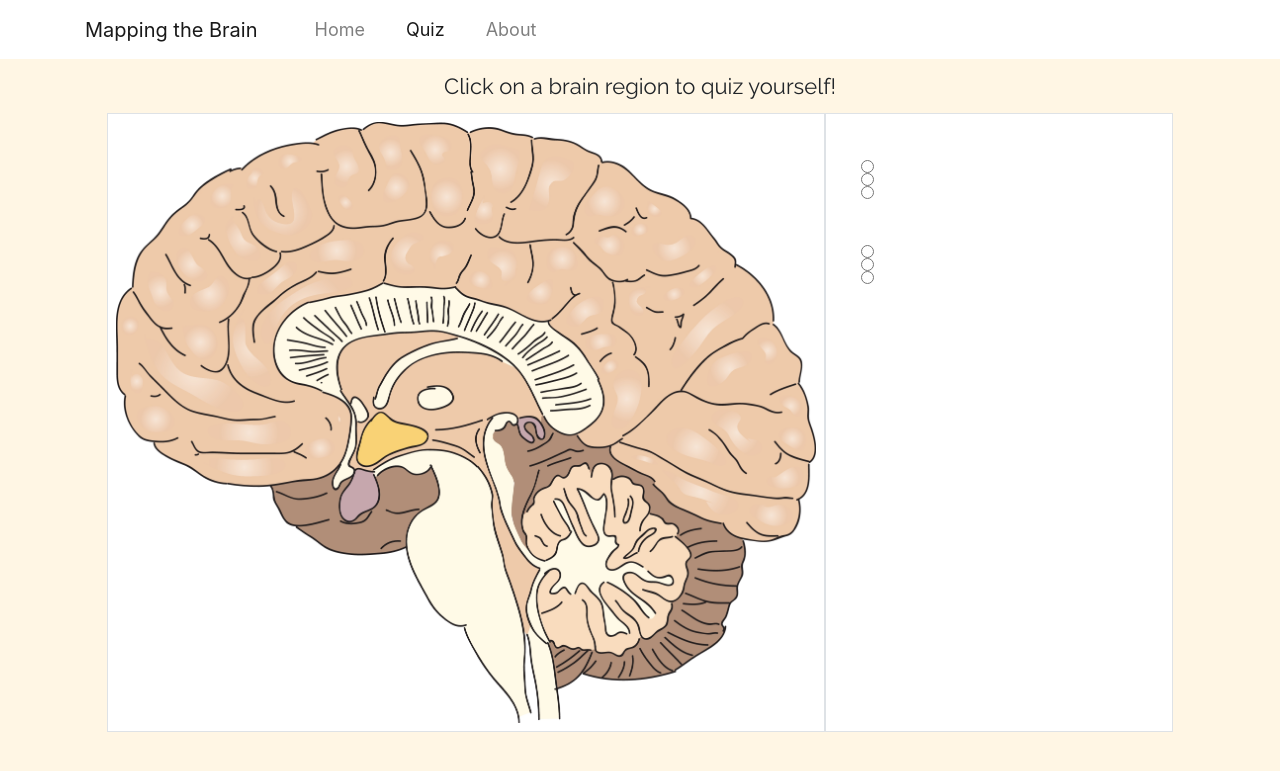
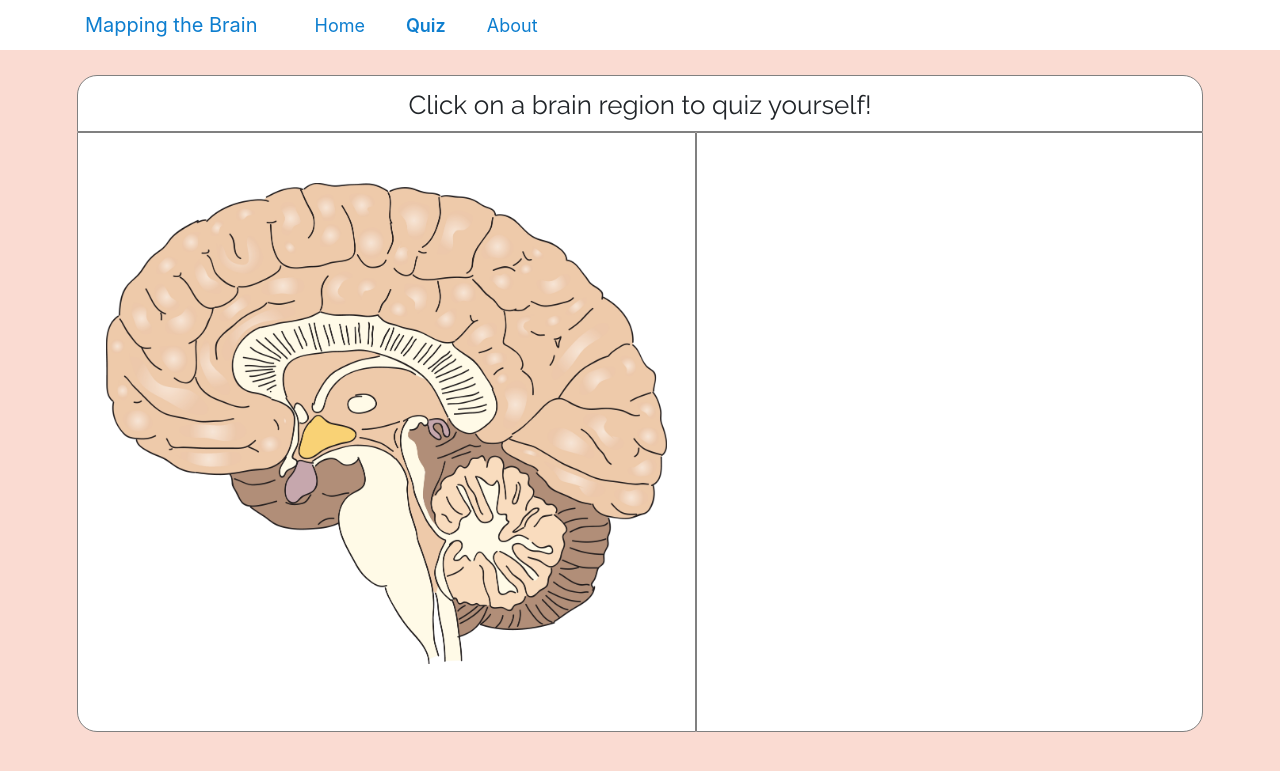
Before and after one commit to Mikaela-Marinis/Brain-Mapping-Website, a Flask app: page /quiz in a window 1280 px wide. Shown: the top 771 px of the page. Run offline with Flask 2, Linux system fonts and the light colour scheme; some libraries are stand-ins or nearby versions.

Commit message:
resposive design additions

```diff
--- a/static/main.css
+++ b/static/main.css
@@ -2,20 +2,30 @@
 
 
 main, body, html{
-	background-color: #fff6e4;
+	background-color: #FADBD2;
 }
+
+#home-content, #quiz-content{
+	padding-top: 25px;
+	padding-bottom: 20px;
+
+}
+
 
 #navbar{
 	background-color:  white;
+	height: 50px;
 }
 
-.navbar-brand{
+.nav-item, .navbar-brand{
 	color: #0D7ECF
 }
+
+
+
 .nav-item{
 	font-size: 18px;
 	margin-left: 25px;
-	color: #0D7ECF
 
 }
 
@@ -25,12 +35,56 @@ main, body, html{
 	border-radius: 42%;
 }
 
+.active{
+	font-weight: 600;
+}
+
+
 #home-title, #quiz-title{
 	text-align: center;
-	margin-top: 70px;
-	margin-bottom: 10px;
-	font-size: 22px;
+	position: relative;
+	top: 10px;
+	font-size: 26px;
+	font-weight: 500;
 	font-family: 'Raleway', sans-serif;
+
+}
+
+#title-div{
+	border-top-right-radius: 20px;
+	border-top-left-radius: 20px;
+	width: 100%;
+	margin: 0 auto;
+	border: 1px solid gray;
+}
+
+#brain-div-container{
+	width: 88%;
+	margin: 0 auto;
+}
+
+#brain-div{
+	float: left;
+	width: 55%;
+	overflow: hidden;
+
+}
+
+
+#brain-div, #brain-info-div{
+	padding: 20px;
+	border: 1px solid gray;
+	height: 600px;
+}
+
+#brain-info-div{
+	float: right;
+	width: 45%;
+	overflow: hidden;
+	position: relative;
+	padding: 0;
+	margin: 0;
+
 }
 
 
@@ -39,32 +93,37 @@ main, body, html{
 }
 
 #brain{
-	width: 700px;
+	width: 97%;
 	display: block;
 }
 
-#brain-div, #brain-info-div{
+
+#brain-div, #brain-info-div, #title-div{
 	background-color: white;
 }
 
+#brain-div{
+	border-bottom-left-radius: 20px;
+}
+
+#brain-info-div{
+	border-bottom-right-radius: 20px;
+}
+
 .accordion{
-	position: absolute;
-
-	top: 245px;
-	margin-left: auto;
-	margin-right: auto;
-	left: 0;
-	right: 0;
-	width: 90%;
+	margin-top: 5px;
 }
 
 #selections{
-	 width: 500px;
 	 height: 50px;
 	 text-align: center;
-	 margin: 0 auto;
 	 margin-top: 10px;
 	 font-size: 30px;
+}
+
+.card{
+	width: 90%;
+	margin: 0 auto;
 }
 
  .card a{
@@ -84,17 +143,13 @@ main, body, html{
 
  #note{
  	position: absolute;
- 	top: 560px;
+ 	bottom: 0;
  }
 
 #learn-more{
 	text-align: center
 }
 
-#brain-block, #quiz-block{
-	padding: 0;
-	background-color: white;
-}
 
 .quiz-div{
   padding-left: 35px;
@@ -110,19 +165,112 @@ main, body, html{
 
 }
 
-
 #quiz-q1, #quiz-q2{
 	text-align: center;
 	font-size: 20px;
 	padding-top: 30px;
 }
 
+#quiz-q1{
+	padding-top: 80px;
+}
+
 #button-div{
 
-	margin-top: 100px;
+	margin-top: 70px;
+}
+
+#alert-div{
+	position: absolute;
+	width: 100%;
+	height: 50px;
 }
 
 #submit{
 	display: block;
 	margin: 0 auto;
 }
+
+#score{
+	text-align: center;
+	font-size: 18px;
+}
+
+
+
+@media only screen (max-width: 1400px) and (min-width: 1100px){
+
+	#brain-div, #brain-info-div{
+		height: 570px;
+	}
+
+}
+
+@media (max-width: 1300px) and (min-width: 1100px) {
+
+
+	#brain-div{
+		padding-top: 50px;
+	}
+
+
+	#sumarry, .card-body, #note, #qOne, #qTwo, #qThree, #summary{
+		font-size: 14px;
+	}
+
+}
+
+
+@media (max-width: 1200px) and (min-width: 1100px){
+
+	#brain-div{
+		padding-top: 80px;
+	}
+
+}
+
+@media  (max-width: 1100px){
+
+	#navbar{
+		height: auto;
+	}
+
+	#home-content, #quiz-content{
+		overflow-y: visible
+	}
+
+	#brain-div{
+		float: none;
+		width: 100%;
+		height: 100%;
+	}
+
+
+	#brain-info-div{
+		float: none;
+		width: 100%;
+
+	}
+
+	#brain-div{
+	border-bottom-left-radius: 0;
+	}
+
+	#brain-info-div{
+		border-bottom-left-radius: 20px;
+		margin-bottom: 30px;
+	}
+
+
+}
+
+
+@media (max-width: 700px){
+	#sumarry, .card-body, #note, #qOne, #qTwo, #qThree, #summary{
+		font-size: 14px;
+	}
+
+	#brain-info-div{
+		height: 650px;
+	}
+}
--- a/templates/layout.html
+++ b/templates/layout.html
@@ -47,9 +47,9 @@
 
 <body>
     <header class="site-header">
-      <nav id="navbar" class="navbar navbar-expand-md navbar-light fixed-top">
+      <nav id="navbar" class="navbar navbar-expand-sm">
         <div class="container">
-          <a class="navbar-brand mr-4" href="/">Mapping the Brain</a>
+          <span class="navbar-brand mr-4">Mapping the Brain</span>
           <button class="navbar-toggler" type="button" data-toggle="collapse" data-target="#navbarToggle" aria-controls="navbarToggle" aria-expanded="false" aria-label="Toggle navigation">
             <span class="navbar-toggler-icon"></span>
           </button>
--- a/templates/quiz.html
+++ b/templates/quiz.html
@@ -349,6 +349,8 @@
 	 		 "q2_ans": ""},
 	 	}
 
+	 	var quizQuestionsHTML = '<p id="quiz-q1">What is this the name of the selected region?</p><div id="quiz-q1-1-div" class="quiz-div"><input class="q1" type="radio" id="quiz-q1-1" name="q1" ><label id="quiz-q1-1-label" for= "quiz-q1-1"></label></div><div id="quiz-q1-2-div" class="quiz-div"><input class="q1" type="radio" id="quiz-q1-2"  name="q1" ><label id="quiz-q1-2-label" for= "quiz-q1-2"></label></div><div id="quiz-q1-3-div" class="quiz-div"><input class="q1" type="radio" id="quiz-q1-3" name="q1" ><label id="quiz-q1-3-label" for= "quiz-q1-3"></label></div><p id="quiz-q2">What is this the function of the selected region?</p>  <div id="quiz-q2-1-div" class="quiz-div"><input class="q2" type="radio" id="quiz-q2-1" name="q2" ><label id="quiz-q2-1-label" for= "quiz-q2-1"></label> </div><div id="quiz-q2-2-div" class="quiz-div"> <input class="q2" type="radio" id="quiz-q2-2" name="q2" ><label id="quiz-q2-2-label" for= "quiz-q2-2"></label> </div><div id="quiz-q2-3-div" class="quiz-div"><input class="q2" type="radio" id="quiz-q2-3" name="q2" ><label id="quiz-q2-3-label" for= "quiz-q2-3"></label></div>'
+
             $(document).ready(function(){
 
                  $('#brain').mapster({
@@ -365,8 +367,7 @@
                  onClick: function(e){
                  	  currentRegion = data[e.key]
                  	  backToNormal()
-                 	  $("#quiz-q1").html("What is the name of the selected region?")
-                   	  $("#quiz-q2").html("What is the function of the selected region?")
+                 	  $("#quiz-questions-div").html(quizQuestionsHTML)
                       $('#quiz-q1-1-label').html(data[e.key].q1_1)
                       $('#quiz-q1-2-label').html(data[e.key].q1_2)
                       $('#quiz-q1-3-label').html(data[e.key].q1_3)
@@ -379,8 +380,7 @@
                    if  ($('#brain').mapster('get').length == 0){
                    	  backToNormal()
                    	  currentRegion = data[e.key]
-                   	  $("#quiz-q1").html("What is this the name of the selected region?")
-                   	  $("#quiz-q2").html("What is this the function of the selected region?")
+                   	  $("#quiz-questions-div").html(quizQuestionsHTML)
                       $('#quiz-q1-1-label').html(data[e.key].q1_1)
                       $('#quiz-q1-2-label').html(data[e.key].q1_2)
                       $('#quiz-q1-3-label').html(data[e.key].q1_3)
@@ -391,7 +391,9 @@
                         }})})
 
             function backToNormal(){
-            	$("#button-div").html('<button id="submit" class="btn btn-primary" onclick="showResults()">Submit</button>')
+            	$("#alert-div").html('')
+            	$("#alert-div").removeClass()
+            	$("#button-div").html('<button id="submit" class="btn btn-info" onclick="showResults()">Submit</button>')
             	$(".quiz-div").each(function(i,div){
             		$(div).css("background-color", "white")
             	})
@@ -404,7 +406,7 @@
 
             function showResults(){
 
-            	$("#button-div").html("")
+            	let score = 0;
 
             	let q1_answer = currentRegion.q1_ans
             	let q2_answer = currentRegion.q2_ans
@@ -415,12 +417,14 @@
 
             	$(".q1").each(function(i,input){
 
+            		let curID = "#" + $(input).attr("id")
+            		$(curID+"-div").css("background-color", "white")
+
             		if (input.checked){
-
-            			let curID = "#" + $(input).attr("id")
 
             			if (curID == q1_correct_id){
             				$(curID+"-div").css("background-color", "#D4EDDA")
+            				score += 1
 
             			} else{
             				$(curID+"-div").css("background-color", "#F8D7DA")
@@ -430,12 +434,14 @@
             	})
 
             	$(".q2").each(function(i,input){
+            		let curID = "#" + $(input).attr("id")
+            		$(curID+"-div").css("background-color", "white")
+
             		if (input.checked){
-
-            			let curID = "#" + $(input).attr("id")
 
             			if (curID == q2_correct_id){
             				$(curID+"-div").css("background-color", "#D4EDDA")
+            				score += 1
 
             			} else{
             				$(curID+"-div").css("background-color", "#F8D7DA")
@@ -444,56 +450,55 @@
             		}
             	})
 
+            	let alertText = "Score: " + score + "/2"
+
+            	$("#alert-div").hide()
+
+            	$("#alert-div").html("<div id='score' class = 'alert' role='alert'></div>")
+
+            	if (score < 2){
+            		$("#alert-div").addClass("alert-danger")
+            		if ($("#alert-div").hasClass("alert-success")){
+            			$("#alert-div").removeClass("alert-success")
+            		}
+            		alertText += ". Try again!"
+            	} else{
+            		$("#alert-div").addClass("alert-success")
+            		if ($("#alert-div").hasClass("alert-danger")){
+            			$("#alert-div").removeClass("alert-danger")
+            		}
+            		alertText += ". Nice work!"
+
+            	}
+
+            	$("#score").html(alertText)
+
+            	$("#alert-div").fadeIn()
+
+
+
+
             }
 
         </script>
 
-	<p id= "quiz-title">Click on a brain region to quiz yourself!</p>
+    <div id="quiz-content">
+	    <div id="brain-div-container">
+	        <div id="title-div">
+	          <p id="quiz-title">Click on a brain region to quiz yourself!</p>
+	       </div>
+	        <div id="brain-div" >
+	            <img id= "brain" class = "img-fluid" src= "{{url_for('static', filename = 'brain-detailed.jpg')}}" usemap="#image-map" alt="brain map" >
+	        </div>
+	        <div id= "brain-info-div">
 
-	<div class="container-fluid">
-	    <div class="row">
-	        <div class= "col-1"></div>
-	        <div id= "brain-block" class= "col border p-2">
-	            <img id= "brain" src= "{{url_for('static', filename = 'brain-detailed.jpg')}}" usemap="#image-map" alt="brain map" >
-	        </div>
-	        <div id= "quiz-block" class= "col border p2">
+	        	<div id="alert-div"></div>
 
-	        	   <p id="quiz-q1"></p>
+	            <div id="quiz-questions-div"></div>
 
-	        	   <div id="quiz-q1-1-div" class="quiz-div">
-	        	   	<input class="q1" type="radio" id="quiz-q1-1" name="q1" >
-	        	   	<label id="quiz-q1-1-label" for= "quiz-q1-1"></label>
-	        	   </div>
-	        	   <div id="quiz-q1-2-div" class="quiz-div">
-	        	   	<input class="q1" type="radio" id="quiz-q1-2"  name="q1" >
-	        	   	<label id="quiz-q1-2-label" for= "quiz-q1-2"></label>
-	        	   </div>
-	        	   <div id="quiz-q1-3-div" class="quiz-div">
-	        	   	<input class="q1" type="radio" id="quiz-q1-3" name="q1" >
-	               	<label id="quiz-q1-3-label" for= "quiz-q1-3"></label>
-	               </div>
-
-	               <p id="quiz-q2"></p>
-
-	               <div id="quiz-q2-1-div" class="quiz-div">
-	               	<input class="q2" type="radio" id="quiz-q2-1" name="q2" >
-	               	<label id="quiz-q2-1-label" for= "quiz-q2-1"></label>
-	               </div>
-	               <div id="quiz-q2-2-div" class="quiz-div">
-	        	   	<input class="q2" type="radio" id="quiz-q2-2" name="q2" >
-	        	   	<label id="quiz-q2-2-label" for= "quiz-q2-2"></label>
-	        	   </div>
-	        	   <div id="quiz-q2-3-div" class="quiz-div">
-	        	   	<input class="q2" type="radio" id="quiz-q2-3" name="q2" >
-	        	   	<label id="quiz-q2-3-label" for= "quiz-q2-3"></label>
-	        	   </div>
-
-	              <div id="button-div">
-
-	   			  </div>
+	             <div id="button-div"> </div>
 
 	        </div>
-	         <div class= "col-1"></div>
 	    </div>
 	</div>
 
@@ -501,4 +506,5 @@
 
 
 
+
 {% endblock %}
```
Also changed, not shown: templates/home.html (+10 -9 lines).
